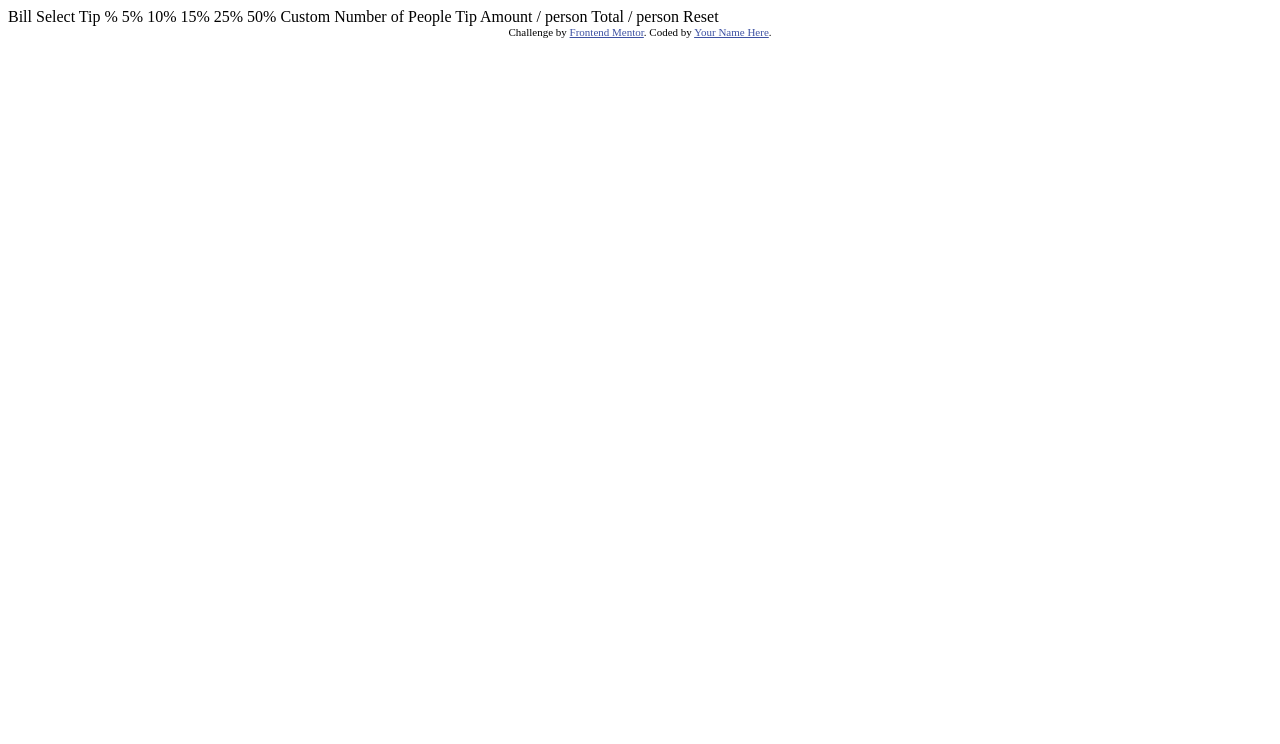
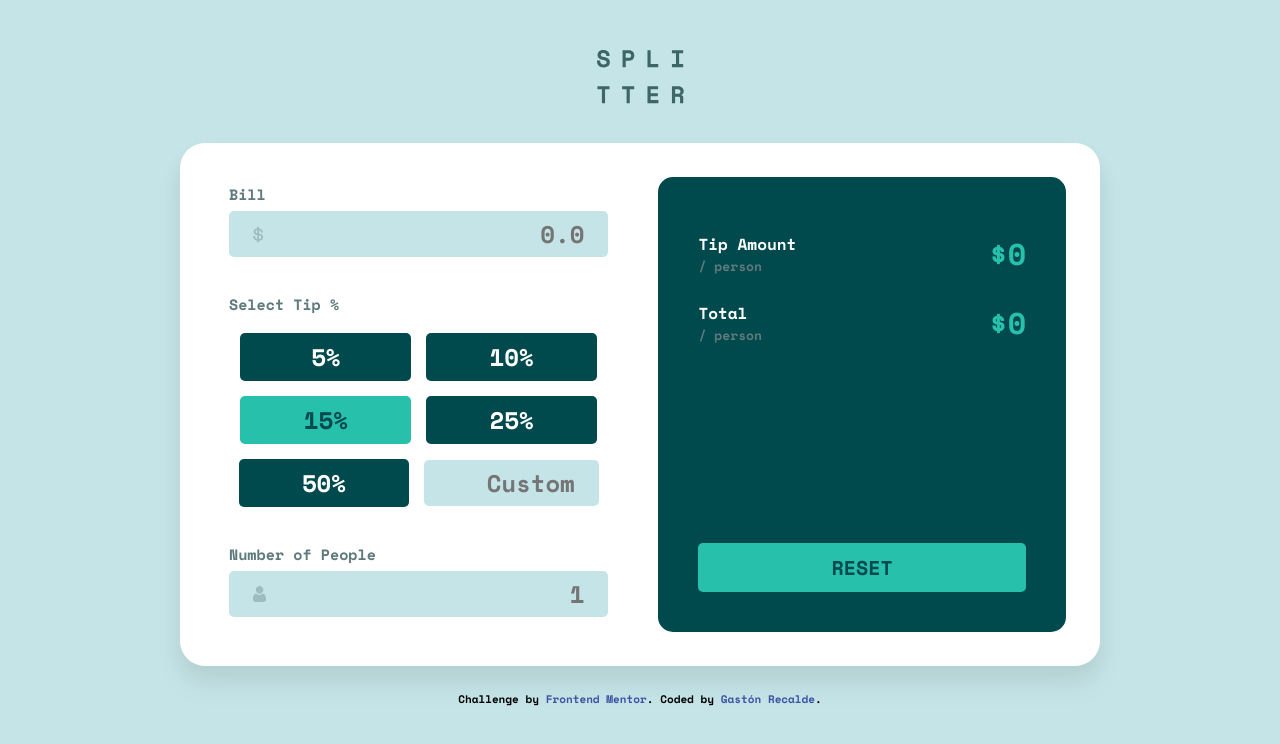
Before and after one commit to Gaston-Recalde/tip-calculator, a plain HTML site: page index.html in a window 1280 px wide. Drawn offline with nearby package versions, Linux system fonts and the light colour scheme.

Commit message:
Proyecto terminado

```diff
--- a/index.html
+++ b/index.html
@@ -2,43 +2,93 @@
 <html lang="en">
 <head>
   <meta charset="UTF-8">
-  <meta name="viewport" content="width=device-width, initial-scale=1.0"> <!-- displays site properly based on user's device -->
+  <meta name="viewport" content="width=device-width, initial-scale=1.0">
 
   <link rel="icon" type="image/png" sizes="32x32" href="./images/favicon-32x32.png">
+  <link rel="stylesheet" href="./css/style.css">
 
-  <title>Frontend Mentor | Tip calculator app</title>
-
-  <!-- Feel free to remove these styles or customise in your own stylesheet 👍 -->
-  <style>
-    .attribution { font-size: 11px; text-align: center; }
-    .attribution a { color: hsl(228, 45%, 44%); }
-  </style>
+  <title>Tip calculator app</title>
 </head>
 <body>
+  <div class="container">
 
-  Bill
+    <div class="logo">
+      <img src="./images/logo.svg" alt="Logo" class="logo__img">
+    </div>
 
-  Select Tip %
-  5%
-  10%
-  15%
-  25%
-  50%
-  Custom
+    <main class="main">
 
-  Number of People
+      <div class="input">
 
-  Tip Amount
-  / person
+        <div class="input__bill">
+          <div class="label__wrapper">
+            <label for="inp__bill">Bill</label>
+          </div>
 
-  Total
-  / person
+          <div class="inp__wrapper">
+            <input class="inp__text" id="inp__bill" type="text" name="inp__bill" placeholder="0.0">
+            <img src="./images/icon-dollar.svg" alt="Icon dollar">
+          </div>
+        </div>
 
-  Reset
+        <div class="input__tip">
+          <div class="label__wrapper">
+            <label for="inp__tip">Select Tip %</label>
+          </div>
+          <div class="btn__wrapper">
+            <div class="btn tip">5%</div>
+            <div class="btn tip">10%</div>
+            <div class="btn tip btn-active">15%</div>
+            <div class="btn tip">25%</div>
+            <div class="btn tip">50%</div>
+            <input type="text" class="inp__text" id="inp__tip" name="inp__tip" placeholder="Custom">
+          </div>
+        </div>
 
-  <div class="attribution">
+        <div class="input__people">
+          <div class="label__wrapper">
+            <label for="inp__people">Number of People</label>
+            <div class="error-msg">Can't be zero</div>
+          </div>
+
+          <div class="inp__wrapper">
+            <input class="inp__text inp__text-2" id="inp__people" type="text" name="inp__people" placeholder="1">
+            <img src="./images/icon-person.svg" alt="Icon person">
+          </div>
+        </div>
+
+      </div>
+
+      <div class="output">
+        <div class="line__wrapper">
+          <div class="line__output">
+            <div class="title__wrapper">
+              <div class="title">Tip Amount</div>
+              <div class="desc">/ person</div>
+            </div>
+            <div class="value">$0</div>
+          </div>
+
+          <div class="line__output">
+            <div class="title__wrapper">
+              <div class="title">Total</div>
+              <div class="desc">/ person</div>
+            </div>
+            <div class="value">$0</div>
+          </div>
+        </div>
+        <div class="btn reset">Reset</div>
+      </div>
+
+    </main>
+
+  </div>
+
+  <footer class="attribution">
     Challenge by <a href="https://www.frontendmentor.io?ref=challenge" target="_blank">Frontend Mentor</a>.
-    Coded by <a href="#">Your Name Here</a>.
-  </div>
+    Coded by <a href="https://gaston-recalde-portafolio.netlify.app" target="_blank">Gastón Recalde</a>.
+  </footer>
+
+  <script src="./js/main.js"></script>
 </body>
 </html>
--- a/js/main.js
+++ b/js/main.js
@@ -0,0 +1,112 @@
+const bill = document.getElementById('inp__bill');
+const tipBtns = document.querySelectorAll('.tip');
+const tipCustom = document.getElementById('inp__tip');
+const people = document.getElementById('inp__people');
+const errorMsg = document.querySelector('.error-msg');
+const results = document.querySelectorAll('.value');
+const resetBtn = document.querySelector('.reset');
+const peopleError = document.querySelector('.inp__text-2');
+
+bill.addEventListener('input', setBillValue);
+tipBtns.forEach(btn => {
+    btn.addEventListener('click', handleClick);
+});
+tipCustom.addEventListener('input', setTipCustomValue);
+people.addEventListener('input', setPeopleValue);
+resetBtn.addEventListener('click', reset);
+
+let billValue = 0.0;
+let tipValue = 0.15;
+let peopleValue = 0;
+
+function validateFloat(s){
+    var rgx = /^[0-9]*\.?[0-9]*$/;
+    return s.match(rgx);
+}
+
+function validateInt(s){
+    var rgx = /^[0-9]*$/;
+    return s.match(rgx);
+}
+
+function setBillValue(){
+    if(bill.value.includes(',')){
+        bill.value = bill.value.replace(',', '.');
+    }
+
+    if(!validateFloat(bill.value)){
+        bill.value = bill.value.substring(0, bill.value.length-1);
+    }
+
+    billValue = parseFloat(bill.value);
+
+    calculateTip();
+}
+
+function handleClick(event){
+    tipBtns.forEach(btn => {
+        btn.classList.remove('btn-active');
+
+        if(event.target.innerHTML == btn.innerHTML){
+            btn.classList.add('btn-active');
+            tipValue = parseFloat(btn.innerHTML)/100;
+        }
+    });
+
+    tipCustom.value = '';
+
+    calculateTip();
+}
+
+function setTipCustomValue(){
+    if(!validateInt(tipCustom.value)){
+        tipCustom.value = tipCustom.value.substring(0, tipCustom.value.length-1);
+    }
+
+    tipValue = parseFloat(tipCustom.value/100);
+
+    tipBtns.forEach(btn => {
+        btn.classList.remove('btn-active');
+    });
+
+    if(tipCustom.value !== ''){
+        calculateTip();
+    }
+}
+
+function setPeopleValue(){
+    if(!validateInt(people.value)){
+        people.value = people.value.substring(0, people.value.length-1);
+    }
+
+    peopleValue = parseFloat(people.value);
+
+    if(peopleValue <= 0){
+        errorMsg.classList.add('show-error-msg');
+        peopleError.classList.add('inp__text-error');
+    } else {
+        errorMsg.classList.remove('show-error-msg');
+        peopleError.classList.remove('inp__text-error');
+    }
+
+    calculateTip();
+}
+
+function calculateTip(){
+    if(peopleValue >= 1){
+        let tipAmount = billValue * tipValue / peopleValue;
+        let total = billValue * (tipValue +1) / peopleValue;
+        results[0].innerHTML = '$' + tipAmount.toFixed(2);
+        results[1].innerHTML = '$' + total.toFixed(2);
+    }
+}
+
+function reset(){
+    bill.value = '0.0';
+    setBillValue();
+
+    tipBtns[2].click();
+
+    people.value = '1';
+    setPeopleValue();
+}
--- /dev/null
+++ b/sass/_general.scss
@@ -0,0 +1,20 @@
+@import url('https://fonts.googleapis.com/css2?family=Space+Mono:wght@700&display=swap');
+
+*{
+    margin: 0;
+    padding: 0;
+    box-sizing: border-box;
+    text-decoration: none;
+}
+
+html{
+    font-size: 62.5%;
+}
+
+body{
+    font-family: 'Space Mono', monospace;
+    background-color: $light-grayish-cyan;
+}
+
+.attribution { font-size: 11px; text-align: center; margin: 25px 0; }
+.attribution a { color: hsl(228, 45%, 44%); }
--- /dev/null
+++ b/sass/_main.scss
@@ -0,0 +1,235 @@
+.container{
+    width: 100%;
+    display: flex;
+    flex-direction: column;
+    align-items: center;
+    justify-content: center;
+
+    .logo{
+        margin: 5rem 0 3.5rem 0;
+    }
+
+    .main{
+        background-color: $white;
+        width: 100%;
+        border-top-left-radius: 2.5rem;
+        border-top-right-radius: 2.5rem;
+
+        display: flex;
+        flex-direction: column;
+        align-items: center;
+        justify-content: center;
+        gap: 3rem;
+
+        padding: 2.5rem;
+
+        .input{
+            width: 100%;
+            display: flex;
+            flex-direction: column;
+            gap: 3rem;
+
+            .label__wrapper{
+                display: flex;
+                align-items: center;
+                justify-content: space-between;
+                padding: 0.6rem 0;
+
+                label{
+                    color: $dark-grayish-cyan;
+                    font-size: 1.5rem;
+                    font-weight: 700;
+                }
+
+                .error-msg{
+                    color: indianred;
+                    font-weight: 700;
+                    font-size: 1.5rem;
+                    opacity: 0;
+                }
+
+                .show-error-msg{
+                    transition:  opacity .5s ease-in-out;
+                    opacity: 1;
+                }
+            }
+
+            .inp__text{
+                background-color: $light-grayish-cyan;
+                border: none;
+                width: 100%;
+                border-radius: 0.5rem;
+                color: $very-dark-cyan;
+                font-family: 'Space Mono', monospace;
+                font-size: 2.4rem;
+                text-align: right;
+                padding: 0.5rem 2.4rem;
+
+                &:hover{
+                    cursor: pointer;
+                }
+
+                &:focus{
+                    outline: none;
+                    border: 2px solid $strong-cyan;
+                }
+            }
+
+            .inp__text-error{
+                border: 2px solid indianred;
+            }
+
+            .inp__wrapper{
+                position: relative;
+
+                img{
+                    position: absolute;
+                    left: 2.4rem;
+                    top: 1.5rem;
+                }
+            }
+
+            .btn__wrapper{
+                display: flex;
+                align-items: center;
+                justify-content: center;
+                flex-wrap: wrap;
+                gap: 1.5rem;
+                padding-top: 1.2rem;
+
+                .btn{
+                    width: 45%;
+                    text-align: center;
+                    background-color: $very-dark-cyan;
+                    color: $white;
+                    font-size: 2.4rem;
+                    font-weight: 700;
+                    border-radius: 0.5rem;
+                    padding: 0.6rem 0;
+
+                    transition: all .5s ease;
+
+                    &:hover{
+                        background-color: rgb(159, 232, 223);
+                        color: $very-dark-cyan;
+                        cursor: pointer;
+                    }
+                }
+
+                .btn-active{
+                    background-color: $strong-cyan;
+                    color: $very-dark-cyan;
+                }
+
+                .inp__text{
+                    width: 46%;
+                }
+            }
+        }
+
+        .output{
+            width: 100%;
+            background-color: $very-dark-cyan;
+            border-radius: 1.5rem;
+            padding: 2.2rem;
+
+            .line__wrapper{
+                .line__output{
+                    display: flex;
+                    align-items: center;
+                    justify-content: space-between;
+                    margin: 1.4rem 0 2.4rem 0;
+
+                    .title{
+                        color: $white;
+                        font-weight: 700;
+                        font-size: 1.6rem;
+                    }
+
+                    .desc{
+                        color: $dark-grayish-cyan;
+                        font-weight: 700;
+                        font-size: 1.3rem;
+                    }
+
+                    .value{
+                        color: $strong-cyan;
+                        font-weight: 700;
+                        font-size: 3rem;
+                    }
+                }
+            }
+
+            .btn{
+                width: 100%;
+                background-color: $strong-cyan;
+                text-transform: uppercase;
+                text-align: center;
+                color: $very-dark-cyan;
+                font-size: 2rem;
+                font-weight: 700;
+                border-radius: 0.5rem;
+                padding: 1rem 0;
+                margin-top: 3.4rem;
+                transition: all .5s ease;
+
+                &:hover{
+                    background-color: rgb(159, 232, 223);
+                    cursor: pointer;
+                }
+            }
+        }
+
+    }
+}
+
+@media screen and (min-width: 768px) {
+    .container{
+        .main{
+            width: 90%;
+            max-width: 920px;
+            flex-direction: row;
+            border-radius: 2.5rem;
+            align-items: stretch;
+            padding: 3.4rem;
+            gap: 1.5rem;
+            box-shadow: 0px 10px 20px rgba(0, 0, 0, 0.05), 0px 20px 30px rgba(0, 0, 0, 0.05);
+
+            .input{
+                width: 105%;
+                padding: 0 3.5rem 1.5rem 1.5rem;
+
+                .label-wrapper{
+                    padding: 1rem 0;
+                }
+
+                .btn-wrapper{
+                    .btn{
+                        width: 30.5%;
+                    }
+
+                    .inp-text{
+                        width: 30.5%;
+                    }
+                }
+            }
+
+            .output{
+                width: 95%;
+                display: flex;
+                flex-direction: column;
+                justify-content: space-between;
+                padding: 4rem;
+
+                .line-wrapper{
+                    .line-output{
+                        margin: 0.5rem 0 2.4rem 0;
+                        .value{
+                            font-size: 4.6rem;
+                        }
+                    }
+                }
+            }
+        }
+    }
+}
```
Also changed, not shown: sass/style.scss (added, +17 -0 lines), css/style.css (added), images/tip-calculator.png (added), 3 other files.
